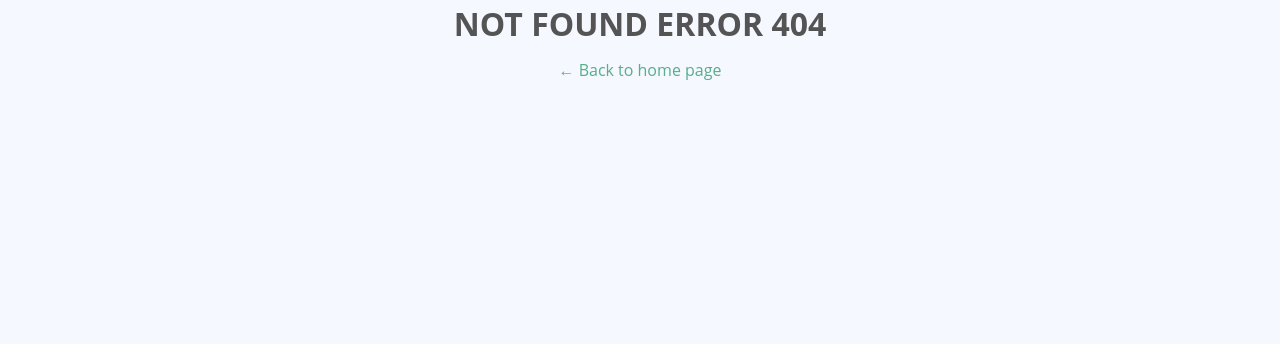
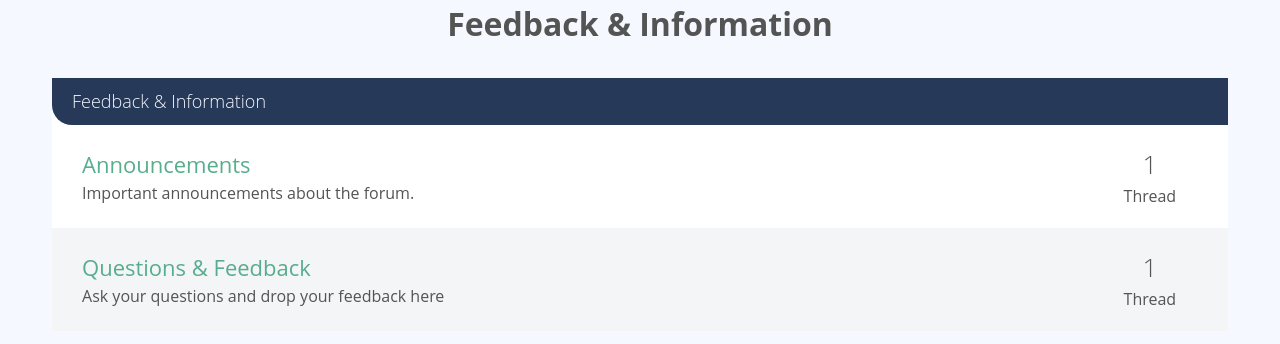
Before and after one commit to Yariandres/vue-mastery-forum, a Vue app: page /category/-KpR7vRkiRPpbUd_TVAR in a window 1280 px wide. Before the commit this address had no page. Shown: the top 344 px of the page. Built offline with nearby package versions, Linux system fonts and the light colour scheme.

Commit message:
Refactor component props and add new category page

```diff
--- a/src/components/CategoryList.vue
+++ b/src/components/CategoryList.vue
@@ -15,6 +15,7 @@
     v-for="category in categories"
     :key="category.id"
     :forums="getForumsForCategory(category)"
-    :category-name="category.name"
+    :title="category.name"
+    :categoryId="category.id"
   />
 </template>
--- a/src/components/ForumList.vue
+++ b/src/components/ForumList.vue
@@ -2,14 +2,20 @@
 import { RouterLink } from 'vue-router';
 defineProps<{
   forums: any;
-  categoryName: string;
+  title: string;
+  categoryId?: string;
 }>();
 </script>
 <template>
   <div class="col-full">
     <div class="forum-list">
       <div class="list-title">
-        <a href="#">{{ categoryName ? categoryName : 'Forums' }}</a>
+        <router-link
+          v-if="categoryId"
+          :to="{ name: 'Category', params: { id: categoryId } }"
+          >{{ title }}</router-link
+        >
+        <span v-else>{{ title }}</span>
       </div>
       <div class="forum-listing" v-for="forum in forums" :key="forum.id">
         <div class="forum-details">
--- /dev/null
+++ b/src/components/pages/PagesCategory.vue
@@ -0,0 +1,21 @@
+<script setup lang="ts">
+import { computed } from 'vue';
+import ForumList from '../ForumList.vue';
+import sourceData from '../../data.json';
+
+const props = defineProps<{
+  id: string;
+}>();
+
+const category = computed(() =>
+  sourceData.categories.find((category) => category.id === props.id)
+);
+
+const getForumsForCategory = (category: any) => {
+  return sourceData.forums.filter((forum) => forum.categoryId === category.id);
+};
+</script>
+<template>
+  <h1>{{ category?.name }}</h1>
+  <ForumList :title="category?.name" :forums="getForumsForCategory(category)" />
+</template>
--- a/src/router/index.ts
+++ b/src/router/index.ts
@@ -11,10 +11,15 @@
   {
     path: '/forum/:id',
     name: 'Forum',
-    component: PagesForum,
+    component: () => import('../components/pages/PagesForum.vue'),
     props: true,
   },
-
+  {
+    path: '/category/:id',
+    name: 'Category',
+    component: () => import('../components/pages/PagesCategory.vue'),
+    props: true,
+  },
   {
     path: '/thread/:id',
     name: 'ThreadShow',
```
